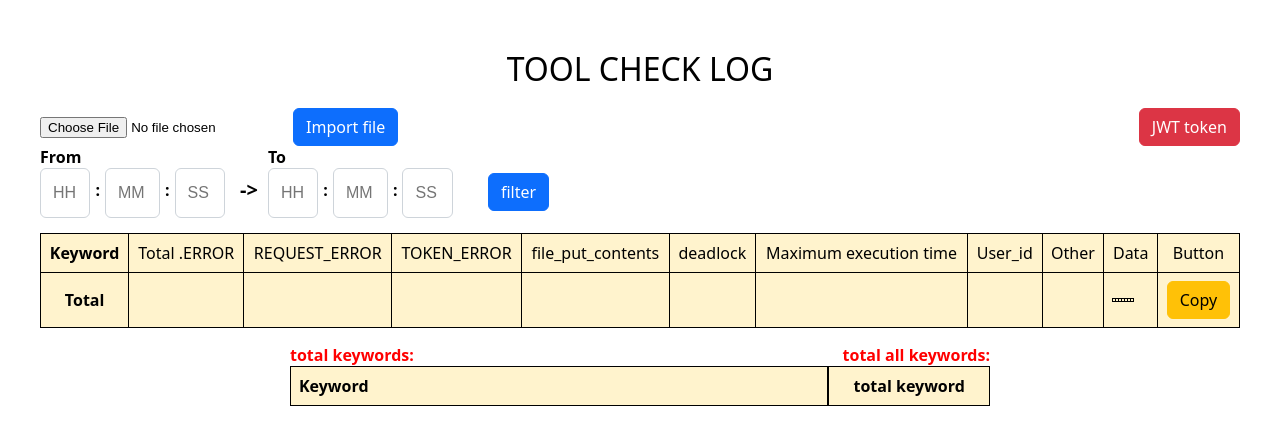
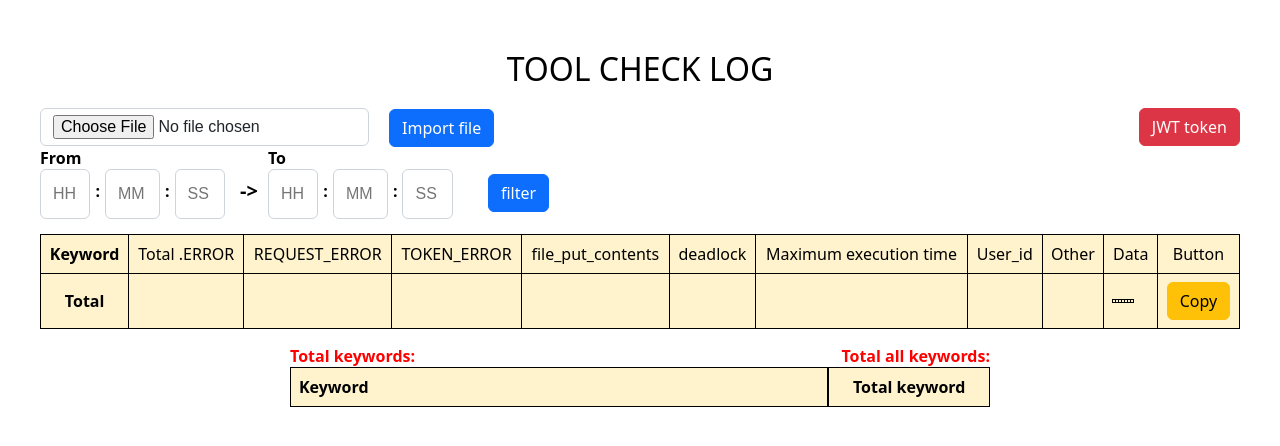
Before and after one commit to haiphamhuynh/tool-boxyz, an Angular app: page / in a window 1280 px wide. Shown: the top 446 px of the page. Built offline with nearby package versions, Linux system fonts and the light colour scheme.

Commit message:
update display chosse file

```diff
--- a/src/app/turn/turn.component.css
+++ b/src/app/turn/turn.component.css
@@ -251,6 +251,22 @@ fieldset:disabled .btn {
   --bs-btn-disabled-color: #000;
   --bs-btn-disabled-bg: #ffc107;
   --bs-btn-disabled-border-color: #ffc107;
+}
+.form-control-no-display {
+  margin-right: 20px;
+  padding: 0.375rem 0.75rem;
+  font-size: 1rem;
+  font-weight: 400;
+  line-height: 1.5;
+  color: #212529;
+  background-color: #fff;
+  background-clip: padding-box;
+  border: 1px solid #ced4da;
+  -webkit-appearance: none;
+  -moz-appearance: none;
+  appearance: none;
+  border-radius: 0.375rem;
+  transition: border-color 0.15s ease-in-out, box-shadow 0.15s ease-in-out;
 }
 .form-control {
   display: block;
--- a/src/app/turn/turn.component.html
+++ b/src/app/turn/turn.component.html
@@ -3,12 +3,13 @@
     <h1 style="text-align: center">TOOL CHECK LOG</h1>
   </div>
   <div style="width: 1200px; margin: auto">
-    <form style="margin-bottom: 15px">
+    <form style="margin-bottom: 15px;">
       <input
         type="file"
         name="file"
         accept=".log"
         (change)="inputfile($event)"
+        class="form-control-no-display"
       />
       <input
         class="btn btn-primary"
@@ -192,8 +193,8 @@
     </div>
   </div>
   <div style="width: 700px; margin: auto">
-    <b style="color: red">total keywords: {{ lengthKey }}</b>
-    <b style="color: red; float: right">total all keywords: {{ lengthArr }}</b>
+    <b style="color: red">Total keywords: {{ lengthKey }}</b>
+    <b style="color: red; float: right">Total all keywords: {{ lengthArr }}</b>
     <div style="display: flex; margin-bottom: 20px">
       <table class="table table-warning table-hover">
         <thead>
@@ -213,7 +214,7 @@
       >
         <thead>
           <tr>
-            <th colspan="2">total keyword</th>
+            <th colspan="2">Total keyword</th>
           </tr>
         </thead>
         <tbody>
```
